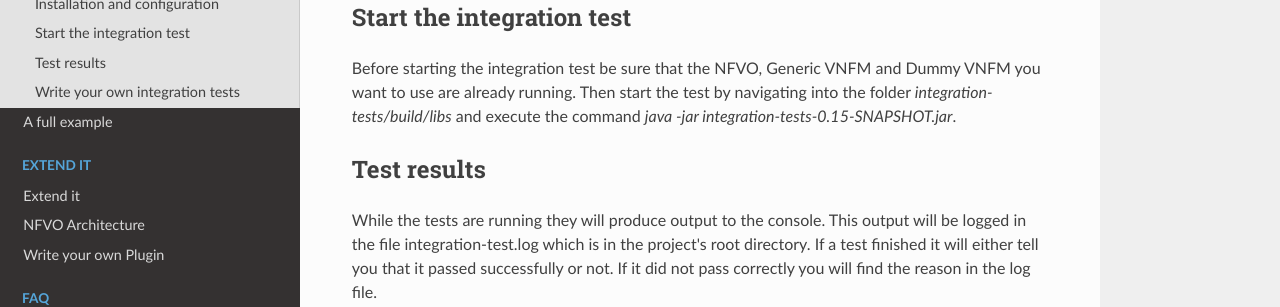
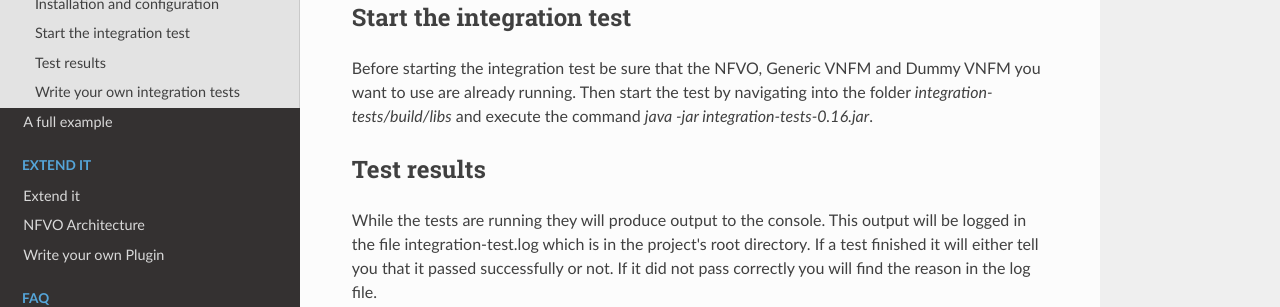
Before and after one commit to openbaton/docs, an MkDocs documentation site: the page built from docs/integration-test-use.md, in a window 1280 px wide and 900 px high, scrolled down 2961 px. Shown: the part 338-645 px from the top of the window. Built offline with MkDocs 1.6.1, drawn with Linux system fonts in a browser that asks for light colours; nearby versions of some CDN libraries; old or Windows-style settings are respelled for this version of MkDocs.

Commit message:
Change 15-SNAPSHOT to 16

```diff
--- a/docs/integration-test-use.md
+++ b/docs/integration-test-use.md
@@ -104,7 +104,7 @@ After that you will find the folder *build/libs/* in the project. Inside of this
 ## Start the integration test
 
 Before starting the integration test be sure that the NFVO, Generic VNFM and Dummy VNFM you want to use are already running.
-Then start the test by navigating into the folder *integration-tests/build/libs* and execute the command *java -jar integration-tests-0.15-SNAPSHOT.jar*.
+Then start the test by navigating into the folder *integration-tests/build/libs* and execute the command *java -jar integration-tests-0.16.jar*.
 
 ## Test results
 
```
